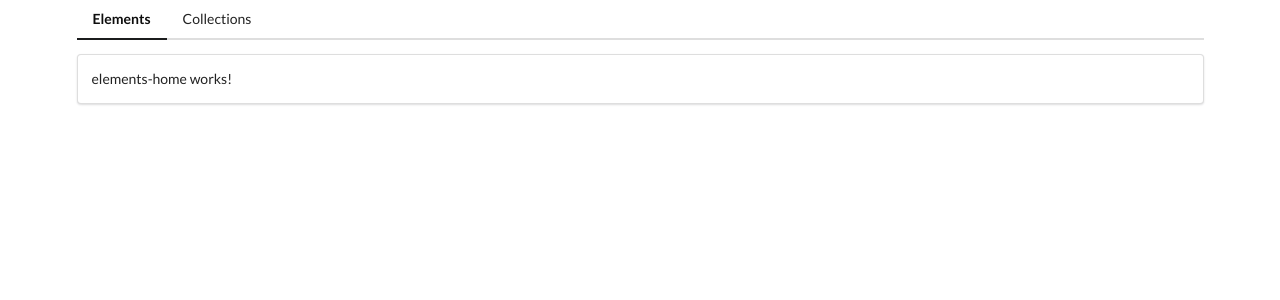
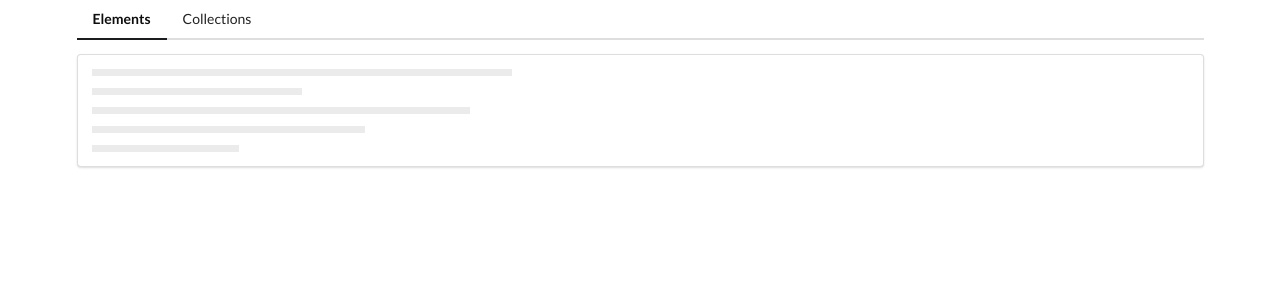
Before and after one commit to SJCMN/COMPONENT_UI, an Angular app: page /elements in a window 1280 px wide. Shown: the top 300 px of the page. Built offline with nearby package versions, Linux system fonts and the light colour scheme.

Commit message:
ui place holder element *ngIf header

```diff
--- a/src/app/elements/elements-home/elements-home.component.html
+++ b/src/app/elements/elements-home/elements-home.component.html
@@ -1 +1 @@
-<p>elements-home works!</p>
+<app-placeholder [header]="false"></app-placeholder>
--- a/src/app/elements/elements.module.ts
+++ b/src/app/elements/elements.module.ts
@@ -3,11 +3,13 @@ import { CommonModule } from '@angular/common';
 
 import { ElementsRoutingModule } from './elements-routing.module';
 import { ElementsHomeComponent } from './elements-home/elements-home.component';
+import { PlaceholderComponent } from './placeholder/placeholder.component';
 
 
 @NgModule({
   declarations: [
-    ElementsHomeComponent
+    ElementsHomeComponent,
+    PlaceholderComponent
   ],
   imports: [
     CommonModule,
--- /dev/null
+++ b/src/app/elements/placeholder/placeholder.component.html
@@ -0,0 +1,13 @@
+<div class="ui placeholder">
+    <div *ngIf="header" class="image header">
+        <div class="line"></div>
+        <div class="line"></div>
+    </div>
+    <div class="paragraph">
+        <div class="line"></div>
+        <div class="line"></div>
+        <div class="line"></div>
+        <div class="line"></div>
+        <div class="line"></div>
+    </div>
+</div>
--- /dev/null
+++ b/src/app/elements/placeholder/placeholder.component.ts
@@ -0,0 +1,17 @@
+import { Component, OnInit, Input } from '@angular/core';
+
+@Component({
+  selector: 'app-placeholder',
+  templateUrl: './placeholder.component.html',
+  styleUrls: ['./placeholder.component.css']
+})
+export class PlaceholderComponent implements OnInit {
+  @Input() header = true;
+  @Input() lines = 3;
+
+  constructor() { }
+
+  ngOnInit(): void {
+  }
+
+}
```
Also changed, not shown: src/app/elements/placeholder/placeholder.component.css (added), 1 other file (tests, documents, lock files or other folders).
